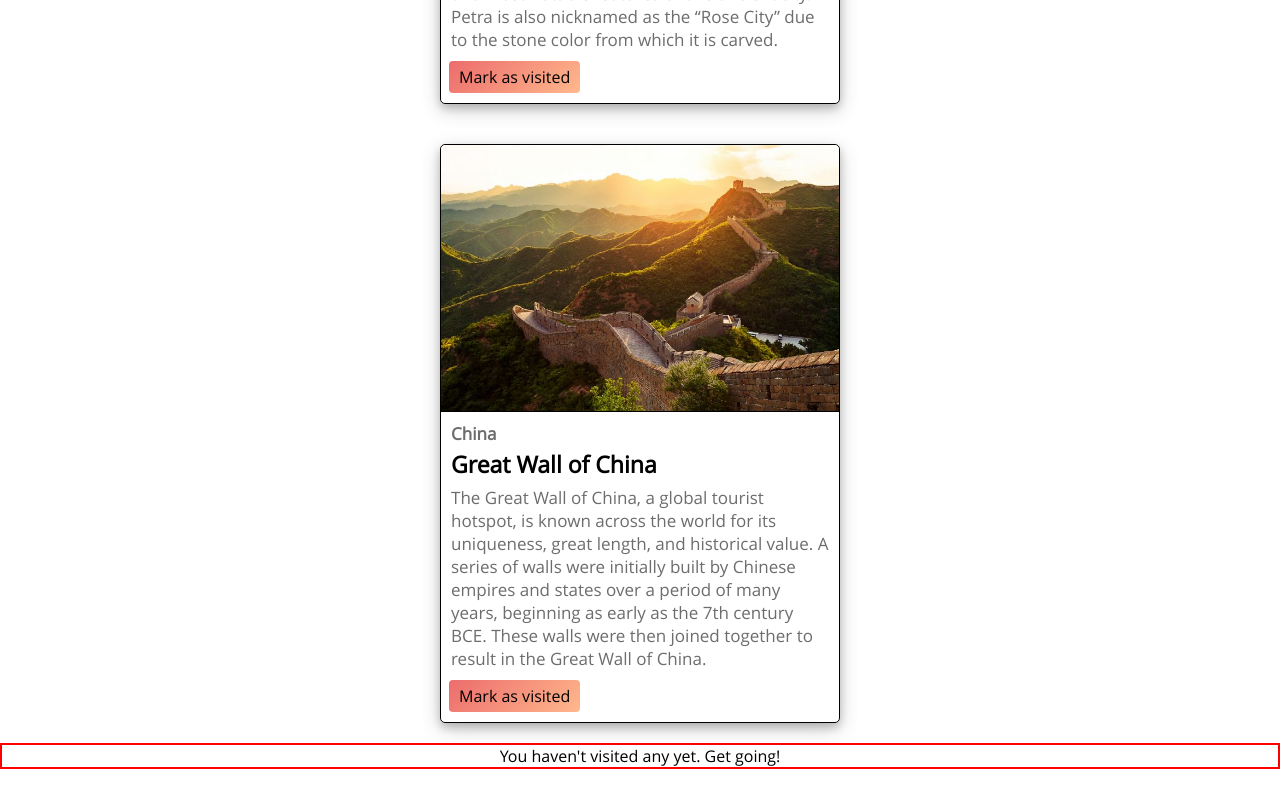
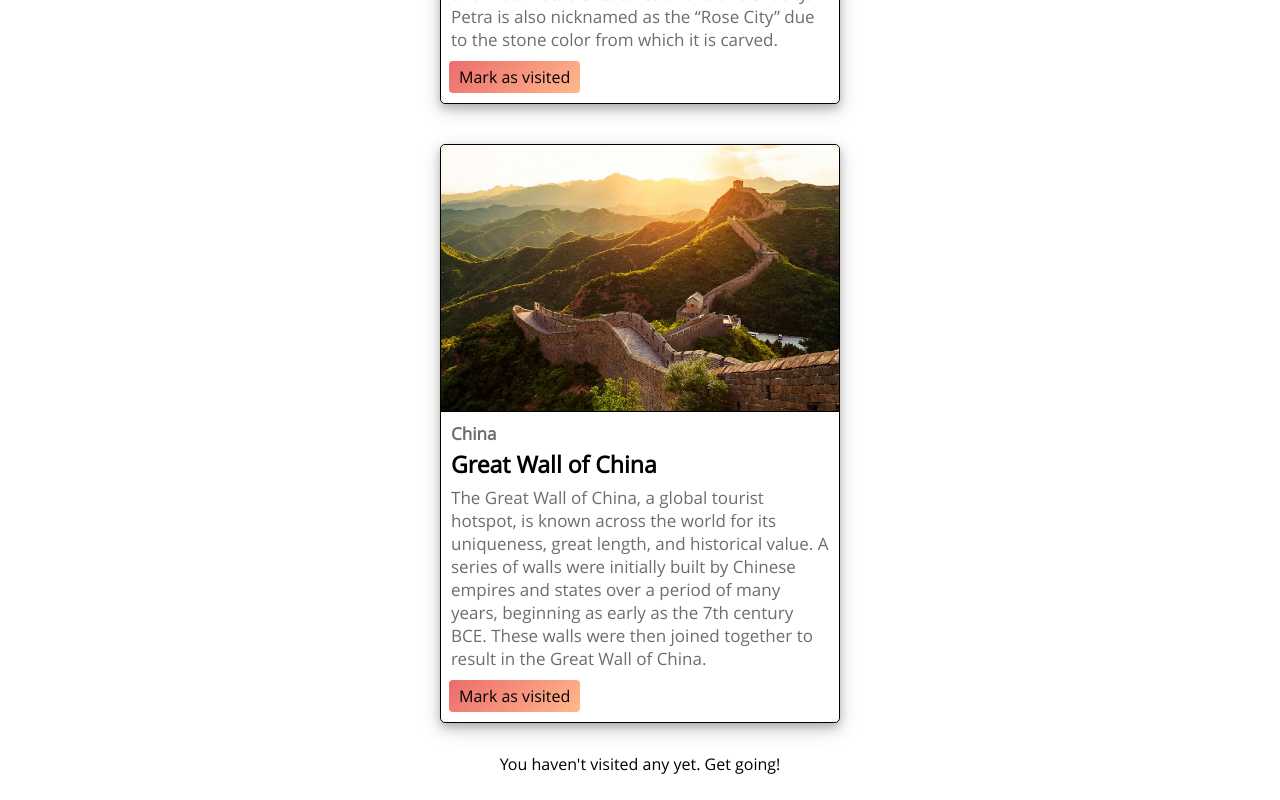
Before and after one commit to anton25360/react-Wonders, a React (Create React App) app: page / in a window 1280 px wide. Shown: the part 3765-4565 px from the top of the page. Before the commit the page ends 4534 px from the top, so only its background shows below. Built offline with nearby package versions, Linux system fonts and the light colour scheme.

Commit message:
Removed redundant code

```diff
--- a/src/components/WonderCount.css
+++ b/src/components/WonderCount.css
@@ -1,3 +1,3 @@
 #countText{
-    border: 2px solid red;
+    margin: 10px 0 25px 0;
 }
--- a/src/components/WonderCount.js
+++ b/src/components/WonderCount.js
@@ -9,15 +9,11 @@ function getVisitedCount() {
     } else if (visitedCount == 0) {
         return 'You haven\'t visited any yet. Get going!'
     } else if (visitedCount == 1) {
-        return ' You have visited ' + visitedCount + ' Wonder. Nice!'
+        return ' You have visited 1 Wonder. Nice!'
     } else {
         let math = visitedCount / 7 * 100
-        return ' You have visited ' + visitedCount + ' Wonders. ('+math.toFixed(0)+'% done)'
+        return ' You have visited ' + visitedCount + ' Wonders ('+math.toFixed(0)+'% done)'
     }
-}
-
-function setMessage(params) {
-
 }
 
 export class WonderCount extends Component {
@@ -25,7 +21,6 @@ export class WonderCount extends Component {
         return (
             <div>
                 <p id='countText'>{getVisitedCount()}</p>
-                <p id='countMsg'>{setMessage()}</p>
             </div>
         )
     }
```
